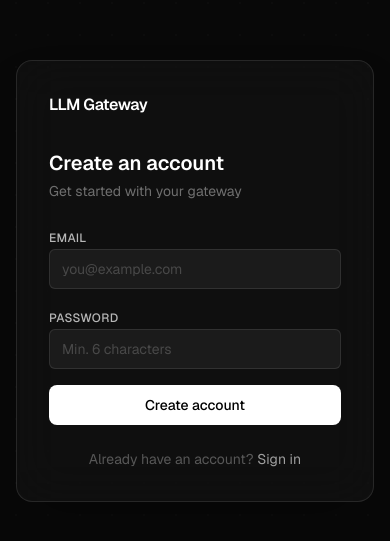
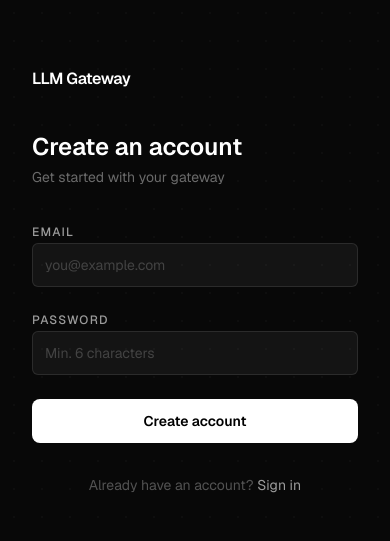
Before and after one commit to harrySentinel/llm-gateway-dashboard, a Next.js app: page /signup in a window 390 px wide. Shown: the part 141-682 px from the top of the page. Built offline with nearby package versions, Linux system fonts and the light colour scheme; no server answers.

Commit message:
Restore split-screen image on login/signup, increase spotlight visibility

```diff
--- a/app/login/page.tsx
+++ b/app/login/page.tsx
@@ -27,13 +27,9 @@ export default function LoginPage() {
     e.preventDefault();
     setError(null);
     setLoading(true);
-
     try {
       const supabase = createClient();
-      const { error: authError } = await supabase.auth.signInWithPassword({
-        email,
-        password,
-      });
+      const { error: authError } = await supabase.auth.signInWithPassword({ email, password });
       if (authError) throw new Error(authError.message);
       router.push("/overview");
       router.refresh();
@@ -44,44 +40,43 @@ export default function LoginPage() {
   }
 
   return (
-    <div className="min-h-screen bg-[#080808] flex items-center justify-center px-4 relative overflow-hidden">
-      {/* Cursor spotlight */}
+    <div className="min-h-screen flex relative overflow-hidden bg-[#080808]">
+      {/* Cursor spotlight — spans full page */}
       <CursorSpotlight />
 
       {/* Subtle dot grid */}
       <div
-        className="pointer-events-none absolute inset-0 opacity-20"
+        className="pointer-events-none absolute inset-0 z-[2] opacity-25"
         style={{
-          backgroundImage:
-            "radial-gradient(circle, rgba(255,255,255,0.08) 1px, transparent 1px)",
-          backgroundSize: "32px 32px",
+          backgroundImage: "radial-gradient(circle, rgba(255,255,255,0.1) 1px, transparent 1px)",
+          backgroundSize: "28px 28px",
         }}
       />
 
-      {/* Card */}
+      {/* ── Left panel: form ─────────────────────────── */}
+      <div className="relative z-30 w-full md:w-1/2 flex flex-col items-center justify-center px-8 py-12 md:px-14">
         <motion.div
           variants={container}
           initial="hidden"
           animate="visible"
-        className="relative z-30 w-full max-w-sm"
+          className="w-full max-w-sm"
         >
-        <div className="rounded-2xl border border-white/10 bg-white/[0.03] backdrop-blur-xl p-8 shadow-2xl">
           {/* Logo */}
-          <motion.div variants={item} className="mb-8">
+          <motion.div variants={item} className="mb-10">
             <Link href="/" className="text-base font-semibold text-white tracking-tight">
               LLM Gateway
             </Link>
           </motion.div>
 
           {/* Heading */}
-          <motion.div variants={item} className="mb-6">
-            <h1 className="text-xl font-semibold text-white">Welcome back</h1>
+          <motion.div variants={item} className="mb-8">
+            <h1 className="text-2xl font-semibold text-white">Welcome back</h1>
             <p className="text-sm text-white/40 mt-1">Sign in to your dashboard</p>
           </motion.div>
 
-          <form onSubmit={handleSubmit} className="space-y-4">
+          <form onSubmit={handleSubmit} className="space-y-5">
             <motion.div variants={item} className="space-y-1.5">
-              <Label className="text-white/70 text-xs uppercase tracking-wide">
+              <Label className="text-white/60 text-xs uppercase tracking-widest font-medium">
                 Email
               </Label>
               <Input
@@ -91,12 +86,12 @@ export default function LoginPage() {
                 onChange={(e) => setEmail(e.target.value)}
                 placeholder="you@example.com"
                 disabled={loading}
-                className="bg-white/5 border-white/10 text-white placeholder:text-white/20 focus-visible:ring-cyan-500/50 focus-visible:border-white/20"
+                className="bg-white/5 border-white/10 text-white placeholder:text-white/20 focus-visible:ring-cyan-500/40 focus-visible:border-cyan-500/40 h-11"
               />
             </motion.div>
 
             <motion.div variants={item} className="space-y-1.5">
-              <Label className="text-white/70 text-xs uppercase tracking-wide">
+              <Label className="text-white/60 text-xs uppercase tracking-widest font-medium">
                 Password
               </Label>
               <Input
@@ -106,7 +101,7 @@ export default function LoginPage() {
                 onChange={(e) => setPassword(e.target.value)}
                 placeholder="••••••••"
                 disabled={loading}
-                className="bg-white/5 border-white/10 text-white placeholder:text-white/20 focus-visible:ring-cyan-500/50 focus-visible:border-white/20"
+                className="bg-white/5 border-white/10 text-white placeholder:text-white/20 focus-visible:ring-cyan-500/40 focus-visible:border-cyan-500/40 h-11"
               />
             </motion.div>
 
@@ -119,11 +114,11 @@ export default function LoginPage() {
               </motion.div>
             )}
 
-            <motion.div variants={item}>
+            <motion.div variants={item} className="pt-1">
               <button
                 type="submit"
                 disabled={loading}
-                className="w-full flex items-center justify-center gap-2 rounded-lg bg-white text-black text-sm font-medium py-2.5 hover:bg-white/90 disabled:opacity-50 disabled:cursor-not-allowed transition-colors mt-2"
+                className="w-full flex items-center justify-center gap-2 rounded-lg bg-white text-black text-sm font-semibold h-11 hover:bg-white/90 disabled:opacity-50 disabled:cursor-not-allowed transition-colors"
               >
                 {loading && <Loader2 className="w-4 h-4 animate-spin" />}
                 Continue
@@ -131,17 +126,27 @@ export default function LoginPage() {
             </motion.div>
           </form>
 
-          <motion.p
-            variants={item}
-            className="mt-6 text-center text-sm text-white/30"
-          >
+          <motion.p variants={item} className="mt-8 text-sm text-white/30 text-center">
             Don&apos;t have an account?{" "}
             <Link href="/signup" className="text-white/60 hover:text-white transition-colors">
               Sign up
             </Link>
           </motion.p>
+        </motion.div>
       </div>
-      </motion.div>
+
+      {/* ── Right panel: image ────────────────────────── */}
+      <div className="hidden md:block relative w-1/2 shrink-0">
+        {/* eslint-disable-next-line @next/next/no-img-element */}
+        <img
+          src="https://images.unsplash.com/photo-1518770660439-4636190af475?auto=format&fit=crop&w=900&q=80"
+          alt="Technology background"
+          className="absolute inset-0 h-full w-full object-cover"
+        />
+        {/* Blend left edge into the dark panel */}
+        <div className="absolute inset-0 bg-gradient-to-r from-[#080808] via-transparent to-transparent w-1/3" />
+        <div className="absolute inset-0 bg-black/30" />
+      </div>
     </div>
   );
 }
--- a/app/signup/page.tsx
+++ b/app/signup/page.tsx
@@ -16,7 +16,6 @@ const container = {
   visible: { opacity: 1, transition: { staggerChildren: 0.07 } },
 };
 
-// Only this email can create an account. Set NEXT_PUBLIC_ALLOWED_EMAIL in Vercel.
 const ALLOWED_EMAIL = process.env.NEXT_PUBLIC_ALLOWED_EMAIL ?? "";
 
 export default function SignupPage() {
@@ -31,7 +30,6 @@ export default function SignupPage() {
     e.preventDefault();
     setError(null);
 
-    // Block anyone whose email isn't on the allowlist
     if (ALLOWED_EMAIL && email.toLowerCase() !== ALLOWED_EMAIL.toLowerCase()) {
       setError("Registration is closed. Contact the administrator.");
       return;
@@ -40,10 +38,7 @@ export default function SignupPage() {
     setLoading(true);
     try {
       const supabase = createClient();
-      const { data, error: authError } = await supabase.auth.signUp({
-        email,
-        password,
-      });
+      const { data, error: authError } = await supabase.auth.signUp({ email, password });
       if (authError) throw new Error(authError.message);
       if (data.session) {
         router.push("/overview");
@@ -62,12 +57,11 @@ export default function SignupPage() {
     return (
       <div className="min-h-screen bg-[#080808] flex items-center justify-center px-4 relative overflow-hidden">
         <CursorSpotlight />
-        <div className="relative z-30 w-full max-w-sm text-center rounded-2xl border border-white/10 bg-white/[0.03] backdrop-blur-xl p-10">
+        <div className="relative z-30 w-full max-w-sm text-center">
           <div className="text-3xl mb-4">📬</div>
           <h2 className="text-lg font-semibold text-white mb-2">Check your email</h2>
           <p className="text-sm text-white/40 mb-6">
             Confirmation link sent to <span className="text-white/70">{email}</span>.
-            Click it to activate your account.
           </p>
           <Link href="/login" className="text-sm text-white/60 hover:text-white transition-colors">
             Back to sign in →
@@ -78,40 +72,39 @@ export default function SignupPage() {
   }
 
   return (
-    <div className="min-h-screen bg-[#080808] flex items-center justify-center px-4 relative overflow-hidden">
+    <div className="min-h-screen flex relative overflow-hidden bg-[#080808]">
       <CursorSpotlight />
 
-      {/* Dot grid */}
       <div
-        className="pointer-events-none absolute inset-0 opacity-20"
+        className="pointer-events-none absolute inset-0 z-[2] opacity-25"
         style={{
-          backgroundImage:
-            "radial-gradient(circle, rgba(255,255,255,0.08) 1px, transparent 1px)",
-          backgroundSize: "32px 32px",
+          backgroundImage: "radial-gradient(circle, rgba(255,255,255,0.1) 1px, transparent 1px)",
+          backgroundSize: "28px 28px",
         }}
       />
 
+      {/* Left panel */}
+      <div className="relative z-30 w-full md:w-1/2 flex flex-col items-center justify-center px-8 py-12 md:px-14">
         <motion.div
           variants={container}
           initial="hidden"
           animate="visible"
-        className="relative z-30 w-full max-w-sm"
+          className="w-full max-w-sm"
         >
-        <div className="rounded-2xl border border-white/10 bg-white/[0.03] backdrop-blur-xl p-8 shadow-2xl">
-          <motion.div variants={item} className="mb-8">
+          <motion.div variants={item} className="mb-10">
             <Link href="/" className="text-base font-semibold text-white tracking-tight">
               LLM Gateway
             </Link>
           </motion.div>
 
-          <motion.div variants={item} className="mb-6">
-            <h1 className="text-xl font-semibold text-white">Create an account</h1>
+          <motion.div variants={item} className="mb-8">
+            <h1 className="text-2xl font-semibold text-white">Create an account</h1>
             <p className="text-sm text-white/40 mt-1">Get started with your gateway</p>
           </motion.div>
 
-          <form onSubmit={handleSubmit} className="space-y-4">
+          <form onSubmit={handleSubmit} className="space-y-5">
             <motion.div variants={item} className="space-y-1.5">
-              <Label className="text-white/70 text-xs uppercase tracking-wide">
+              <Label className="text-white/60 text-xs uppercase tracking-widest font-medium">
                 Email
               </Label>
               <Input
@@ -121,12 +114,12 @@ export default function SignupPage() {
                 onChange={(e) => setEmail(e.target.value)}
                 placeholder="you@example.com"
                 disabled={loading}
-                className="bg-white/5 border-white/10 text-white placeholder:text-white/20 focus-visible:ring-cyan-500/50 focus-visible:border-white/20"
+                className="bg-white/5 border-white/10 text-white placeholder:text-white/20 focus-visible:ring-cyan-500/40 focus-visible:border-cyan-500/40 h-11"
               />
             </motion.div>
 
             <motion.div variants={item} className="space-y-1.5">
-              <Label className="text-white/70 text-xs uppercase tracking-wide">
+              <Label className="text-white/60 text-xs uppercase tracking-widest font-medium">
                 Password
               </Label>
               <Input
@@ -137,7 +130,7 @@ export default function SignupPage() {
                 onChange={(e) => setPassword(e.target.value)}
                 placeholder="Min. 6 characters"
                 disabled={loading}
-                className="bg-white/5 border-white/10 text-white placeholder:text-white/20 focus-visible:ring-cyan-500/50 focus-visible:border-white/20"
+                className="bg-white/5 border-white/10 text-white placeholder:text-white/20 focus-visible:ring-cyan-500/40 focus-visible:border-cyan-500/40 h-11"
               />
             </motion.div>
 
@@ -150,11 +143,11 @@ export default function SignupPage() {
               </motion.div>
             )}
 
-            <motion.div variants={item}>
+            <motion.div variants={item} className="pt-1">
               <button
                 type="submit"
                 disabled={loading}
-                className="w-full flex items-center justify-center gap-2 rounded-lg bg-white text-black text-sm font-medium py-2.5 hover:bg-white/90 disabled:opacity-50 disabled:cursor-not-allowed transition-colors mt-2"
+                className="w-full flex items-center justify-center gap-2 rounded-lg bg-white text-black text-sm font-semibold h-11 hover:bg-white/90 disabled:opacity-50 disabled:cursor-not-allowed transition-colors"
               >
                 {loading && <Loader2 className="w-4 h-4 animate-spin" />}
                 Create account
@@ -162,17 +155,26 @@ export default function SignupPage() {
             </motion.div>
           </form>
 
-          <motion.p
-            variants={item}
-            className="mt-6 text-center text-sm text-white/30"
-          >
+          <motion.p variants={item} className="mt-8 text-sm text-white/30 text-center">
             Already have an account?{" "}
             <Link href="/login" className="text-white/60 hover:text-white transition-colors">
               Sign in
             </Link>
           </motion.p>
+        </motion.div>
       </div>
-      </motion.div>
+
+      {/* Right panel */}
+      <div className="hidden md:block relative w-1/2 shrink-0">
+        {/* eslint-disable-next-line @next/next/no-img-element */}
+        <img
+          src="https://images.unsplash.com/photo-1518770660439-4636190af475?auto=format&fit=crop&w=900&q=80"
+          alt="Technology background"
+          className="absolute inset-0 h-full w-full object-cover"
+        />
+        <div className="absolute inset-0 bg-gradient-to-r from-[#080808] via-transparent to-transparent w-1/3" />
+        <div className="absolute inset-0 bg-black/30" />
+      </div>
     </div>
   );
 }
--- a/components/ui/cursor-spotlight.tsx
+++ b/components/ui/cursor-spotlight.tsx
@@ -10,7 +10,7 @@ export function CursorSpotlight() {
     if (!el) return;
     // Direct DOM update — no setState so no re-render on every mouse move
     const onMove = (e: MouseEvent) => {
-      el.style.background = `radial-gradient(600px circle at ${e.clientX}px ${e.clientY}px, rgba(0,255,255,0.05), transparent 70%)`;
+      el.style.background = `radial-gradient(400px circle at ${e.clientX}px ${e.clientY}px, rgba(0,255,255,0.18), rgba(0,255,255,0.04) 50%, transparent 70%)`;
     };
     window.addEventListener("mousemove", onMove);
     return () => window.removeEventListener("mousemove", onMove);
```
Lines whose indentation alone changed are shown as unchanged.
